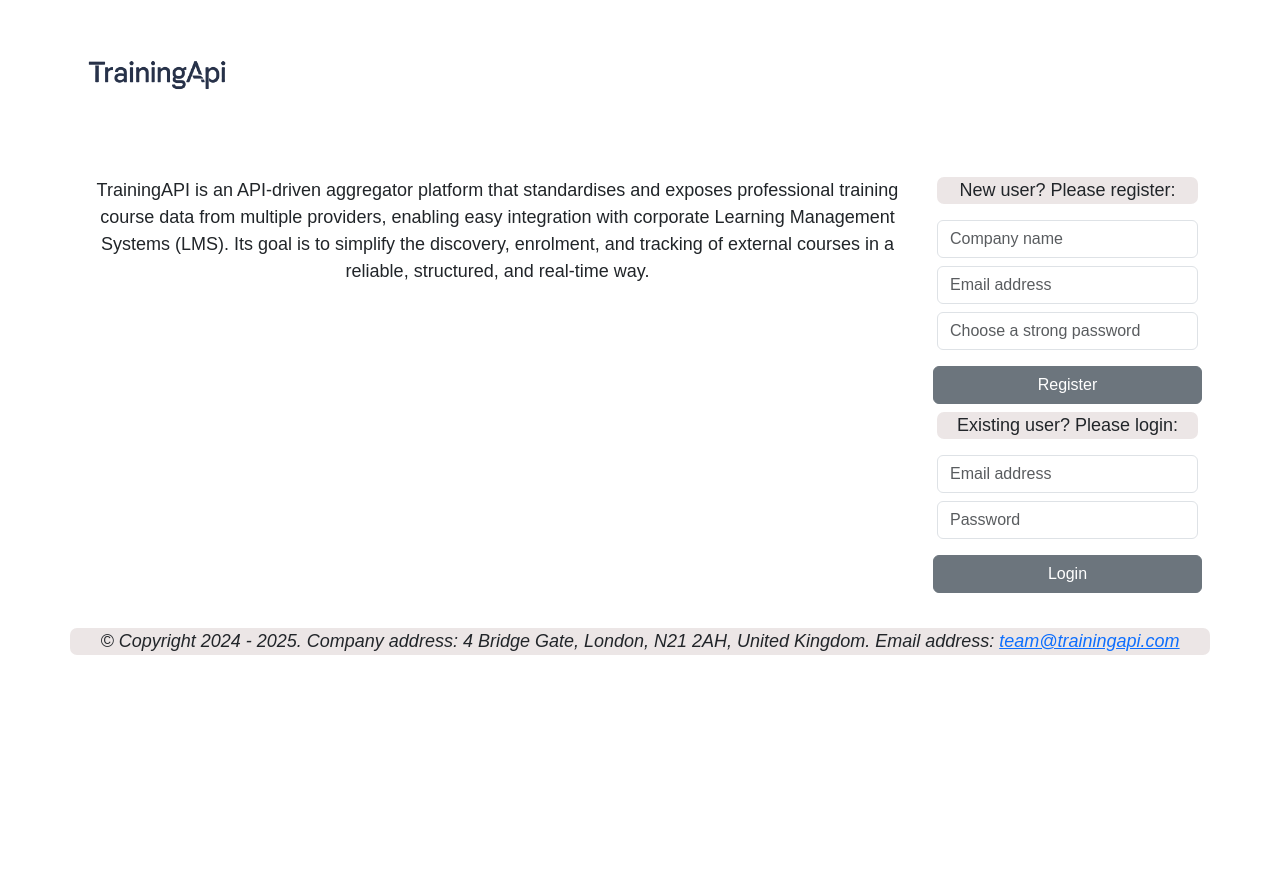
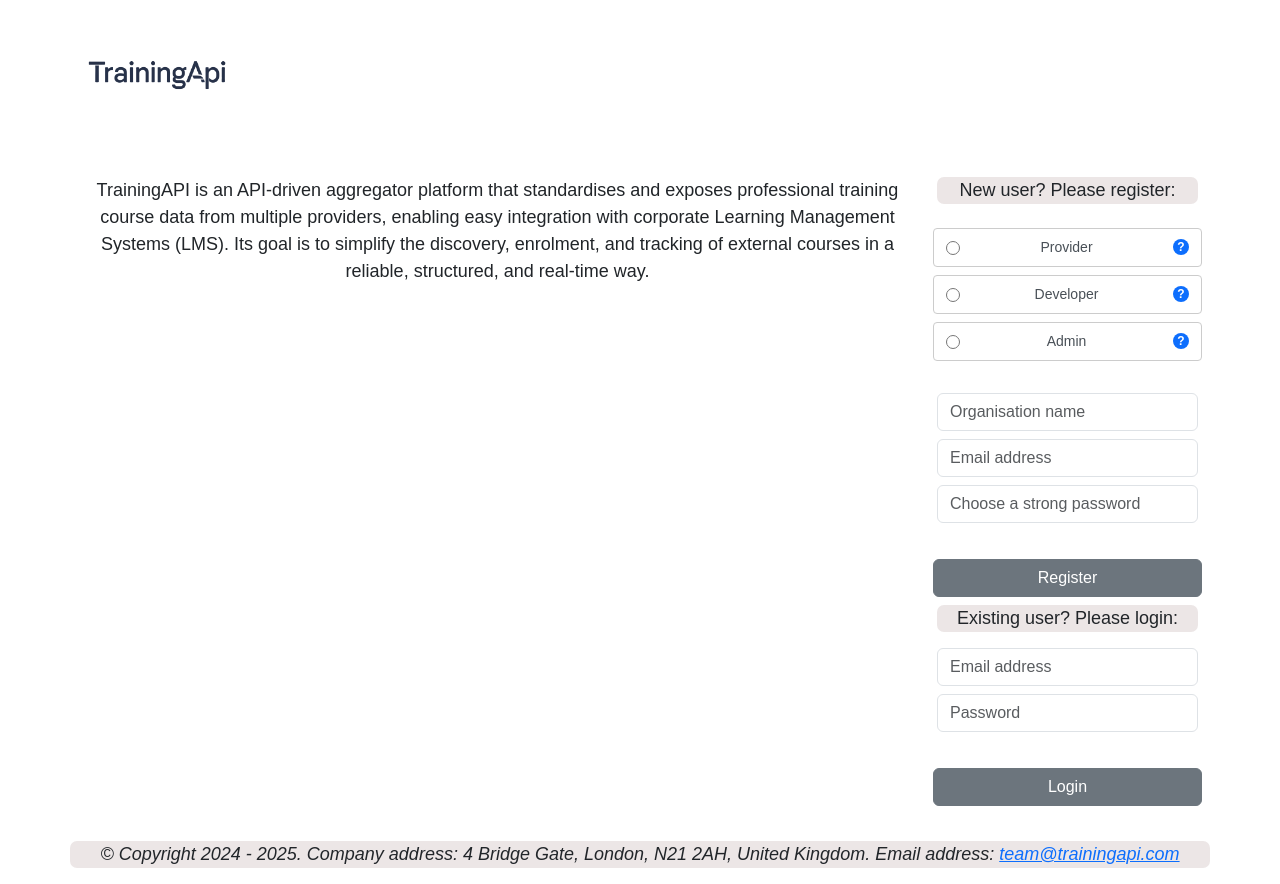
Before and after one commit to Alec-Hajinoff/TrainingAPI, a React (Create React App) app in the folder React/: page / in a window 1280 px wide. Before the commit the page ends 800 px from the top, so only its background shows below. Built offline with nearby package versions, Linux system fonts and the light colour scheme.

Commit message:
6.12.25, 17.48

```diff
--- a/React/src/UserRegistration.css
+++ b/React/src/UserRegistration.css
@@ -19,3 +19,134 @@
 #logo {
   height: 150px;
 }
+
+.radio-group-simple {
+  display: flex;
+  flex-direction: column;
+  gap: 0.5rem;
+  padding: 0.5rem 0;
+  width: 100%;
+}
+
+.radio-simple {
+  display: block;
+}
+
+.radio-label-simple {
+  display: flex;
+  align-items: center;
+  gap: 8px;
+  padding: 8px 12px;
+  border: 1px solid #ccc;
+  border-radius: 4px;
+  background: white;
+  cursor: pointer;
+  font-size: 14px;
+  transition: all 0.2s;
+  width: 100%;
+}
+
+.radio-label-simple:hover {
+  border-color: #0d6efd;
+  background-color: #f8f9fa;
+}
+
+.radio-input-simple {
+  margin: 0;
+  width: 14px;
+  height: 14px;
+  accent-color: #0d6efd;
+}
+
+.radio-input-simple:checked + .radio-text-simple {
+  font-weight: 500;
+}
+
+.radio-label-simple:has(.radio-input-simple:checked) {
+  border-color: #0d6efd;
+  background-color: #e7f1ff;
+}
+
+.radio-text-simple {
+  color: #495057;
+  font-size: 14px;
+  flex-grow: 1;
+}
+
+.question-mark-simple {
+  display: inline-flex;
+  align-items: center;
+  justify-content: center;
+  width: 16px;
+  height: 16px;
+  background-color: #0d6efd;
+  color: white;
+  border-radius: 50%;
+  font-size: 12px;
+  font-weight: bold;
+  cursor: help;
+  position: relative;
+  top: -1px;
+  flex-shrink: 0;
+}
+
+.question-mark-simple:hover::after {
+  content: attr(title);
+  position: absolute;
+  top: -35px;
+  left: 50%;
+  transform: translateX(-50%);
+  background-color: #333;
+  color: white;
+  padding: 5px 8px;
+  border-radius: 3px;
+  font-size: 12px;
+  white-space: nowrap;
+  z-index: 100;
+  font-weight: normal;
+}
+
+.question-mark-simple:hover::before {
+  content: "";
+  position: absolute;
+  top: -8px;
+  left: 50%;
+  transform: translateX(-50%);
+  border: 4px solid transparent;
+  border-top-color: #333;
+}
+
+@media (max-width: 768px) {
+  .radio-label-simple {
+    padding: 6px 10px;
+  }
+}
+
+.error {
+  color: #dc3545;
+  font-size: 14px;
+  margin-top: 0.5rem;
+  min-height: 20px;
+}
+
+input:valid {
+  background-color: ivory;
+  border: none;
+  outline: 2px solid deepskyblue;
+  border-radius: 5px;
+  accent-color: gold;
+}
+
+body {
+  font-family: Arial, Helvetica, sans-serif;
+  font-size: 18px;
+}
+
+.footer {
+  background-color: rgb(236, 230, 230);
+  border-radius: 7px;
+}
+
+#logo {
+  height: 150px;
+}
--- a/React/src/UserRegistration.js
+++ b/React/src/UserRegistration.js
@@ -9,9 +9,16 @@
     name: "",
     email: "",
     password: "",
+    userType: "",
   });
   const [errorMessage, setErrorMessage] = useState("");
   const [loading, setLoading] = useState(false);
+
+  const userTypeTooltips = {
+    provider: "Submit and manage training courses",
+    developer: "Integrate API with LMS systems",
+    admin: "Manage platform and providers",
+  };
 
   const handleChange = (e) => {
     const { name, value } = e.target;
@@ -23,10 +30,17 @@
 
   const handleSubmit = async (e) => {
     e.preventDefault();
+
+    if (!formData.userType) {
+      setErrorMessage("Please select a user type");
+      return;
+    }
+
     if (formData.password.length < 8) {
       setErrorMessage("Password must be at least 8 characters long");
       return;
     }
+
     setLoading(true);
     try {
       const data = await registerUser(formData);
@@ -44,6 +58,33 @@
 
   return (
     <form className="row g-2" onSubmit={handleSubmit}>
+      <div className="radio-group-simple mb-3">
+        {["provider", "developer", "admin"].map((type) => (
+          <div key={type} className="radio-simple">
+            <label className="radio-label-simple">
+              <input
+                type="radio"
+                name="userType"
+                value={type}
+                checked={formData.userType === type}
+                onChange={handleChange}
+                required
+                className="radio-input-simple"
+              />
+              <span className="radio-text-simple">
+                {type.charAt(0).toUpperCase() + type.slice(1)}
+              </span>
+              <span
+                className="question-mark-simple"
+                title={userTypeTooltips[type]}
+              >
+                ?
+              </span>
+            </label>
+          </div>
+        ))}
+      </div>
+
       <div className="form-group">
         <input
           autoComplete="off"
@@ -54,7 +95,7 @@
           value={formData.name}
           onChange={handleChange}
           required
-          placeholder="Company name"
+          placeholder="Organisation name"
         />
       </div>
       <div className="form-group">
```
Also changed, not shown: 1 other file (tests, documents, lock files or other folders).
